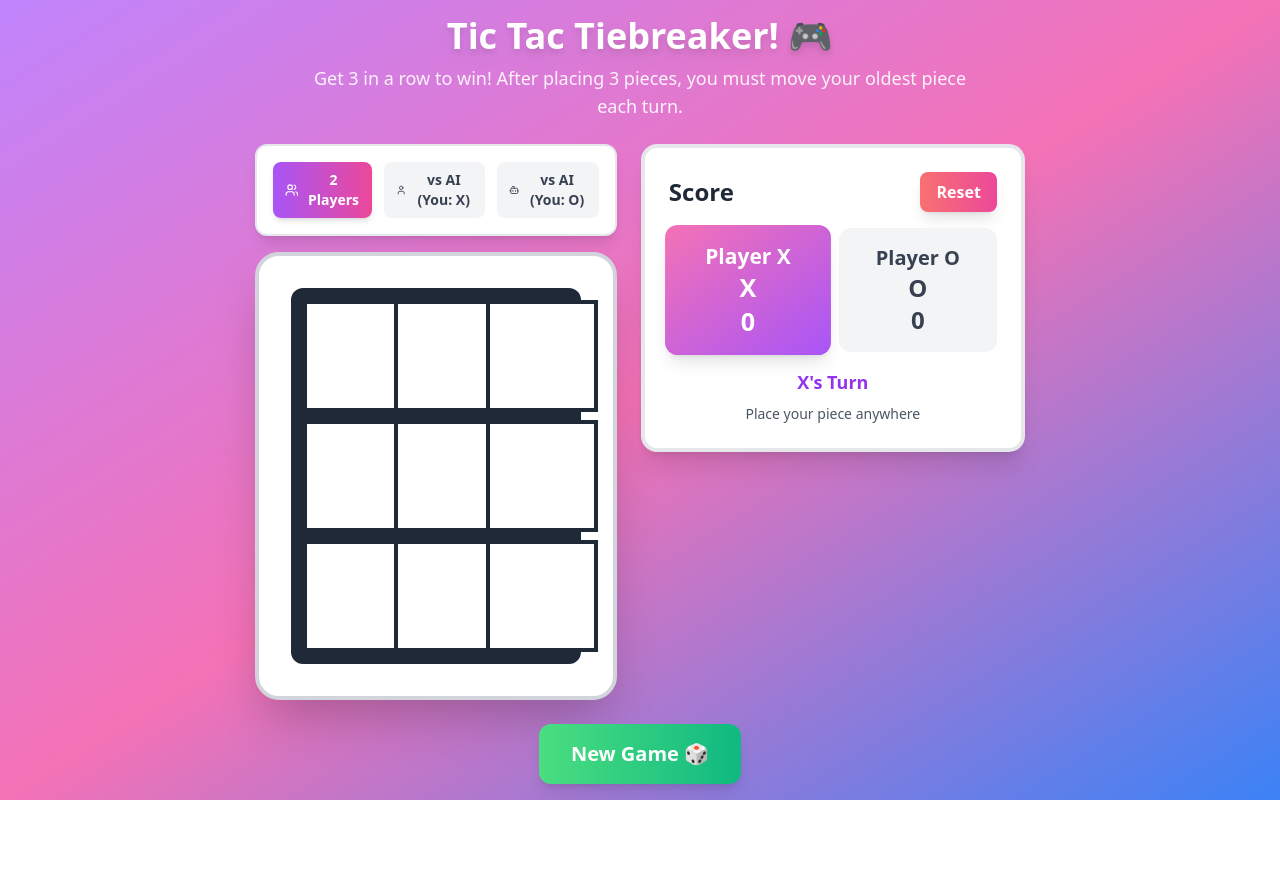
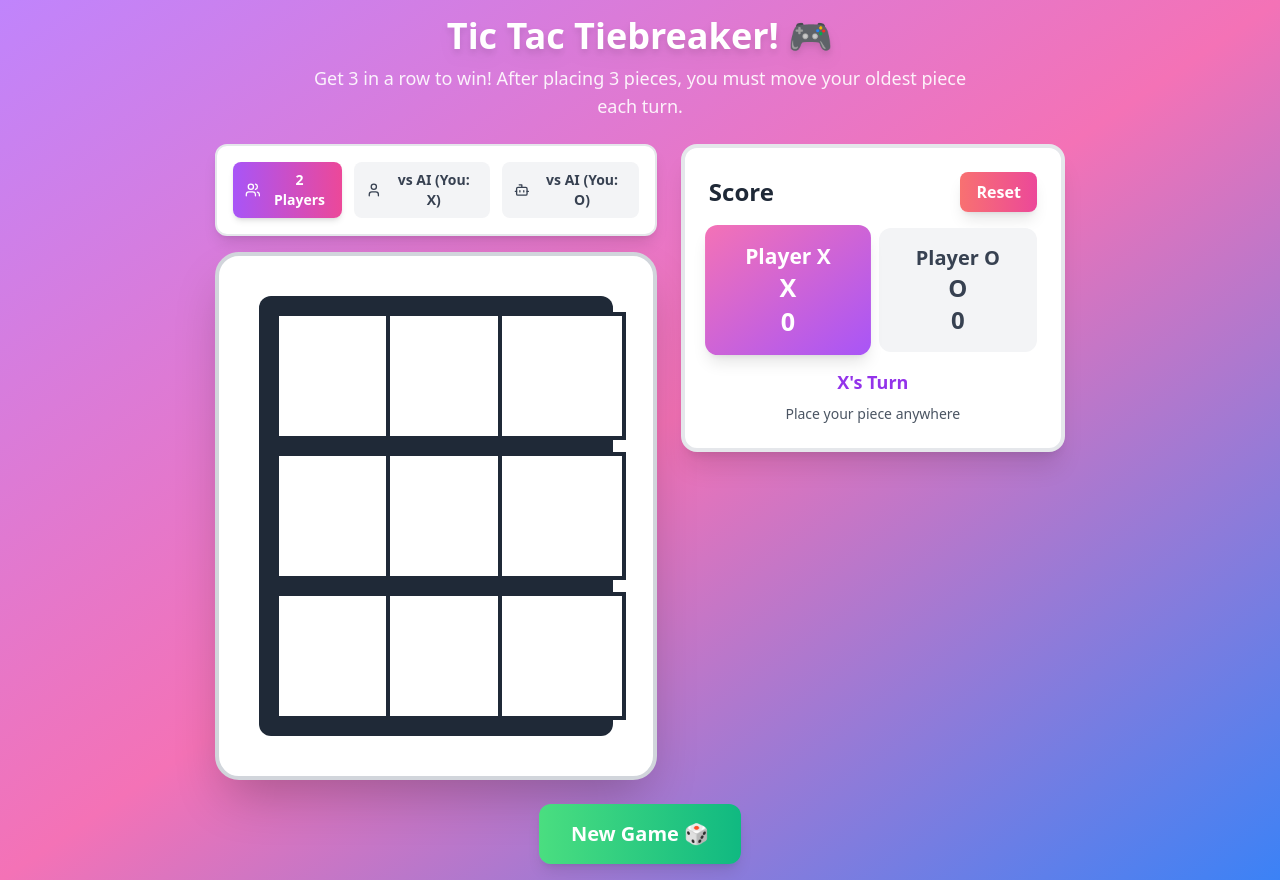
Before and after one commit to daveklee/tictac, a React (Vite) app: page / in a window 1280 px wide. Before the commit the page ends 800 px from the top, so only its background shows below. Built offline with nearby package versions, Linux system fonts and the light colour scheme.

Commit message:
Fix XL grid spacing only

```diff
--- a/src/components/GameBoard.tsx
+++ b/src/components/GameBoard.tsx
@@ -43,8 +43,8 @@ export const GameBoard: React.FC<GameBoardProps> = ({
   const pieceToMovePosition = getNextMoveToMove();
 
   return (
-    <div className="bg-white p-4 sm:p-6 lg:p-8 rounded-3xl shadow-2xl border-4 border-gray-300 w-fit mx-auto min-w-fit">
-      <div className="grid grid-cols-3 gap-1 sm:gap-1.5 lg:gap-2 bg-gray-800 p-2 sm:p-2 lg:p-3 rounded-xl">
+    <div className="bg-white p-4 sm:p-6 lg:p-8 xl:p-10 rounded-3xl shadow-2xl border-4 border-gray-300 w-fit mx-auto min-w-fit">
+      <div className="grid grid-cols-3 gap-1 sm:gap-1.5 lg:gap-2 xl:gap-3 bg-gray-800 p-2 sm:p-2 lg:p-3 xl:p-4 rounded-xl">
         {board.map((cell, index) => (
           <GameCell
             key={index}
--- a/src/components/GameCell.tsx
+++ b/src/components/GameCell.tsx
@@ -21,7 +21,7 @@ export const GameCell: React.FC<GameCellProps> = ({
   moveNumber
 }) => {
   const getCellClass = () => {
-    let baseClass = "aspect-square w-20 sm:w-24 lg:w-28 border-4 border-gray-800 flex items-center justify-center text-3xl sm:text-4xl lg:text-5xl font-bold cursor-pointer transition-all duration-300 transform relative ";
+    let baseClass = "aspect-square w-20 sm:w-24 lg:w-28 xl:w-32 border-4 border-gray-800 flex items-center justify-center text-3xl sm:text-4xl lg:text-5xl xl:text-6xl font-bold cursor-pointer transition-all duration-300 transform relative ";
 
     if (disabled && !value) {
       baseClass += "cursor-not-allowed opacity-50 ";
@@ -59,7 +59,7 @@ export const GameCell: React.FC<GameCellProps> = ({
         </span>
       )}
       {moveNumber && (
-        <span className="absolute top-0.5 right-0.5 sm:top-1 sm:right-1 lg:top-1.5 lg:right-1.5 text-xs sm:text-sm lg:text-sm bg-white text-gray-800 rounded-full w-4 h-4 sm:w-5 sm:h-5 lg:w-6 lg:h-6 flex items-center justify-center font-bold shadow-md">
+        <span className="absolute top-0.5 right-0.5 sm:top-1 sm:right-1 lg:top-1.5 lg:right-1.5 xl:top-2 xl:right-2 text-xs sm:text-sm lg:text-sm xl:text-base bg-white text-gray-800 rounded-full w-4 h-4 sm:w-5 sm:h-5 lg:w-6 lg:h-6 xl:w-7 xl:h-7 flex items-center justify-center font-bold shadow-md">
           {moveNumber}
         </span>
       )}
```
